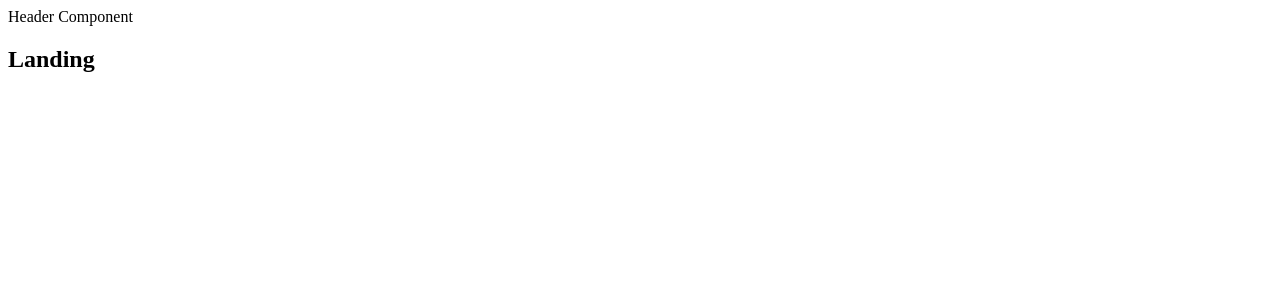
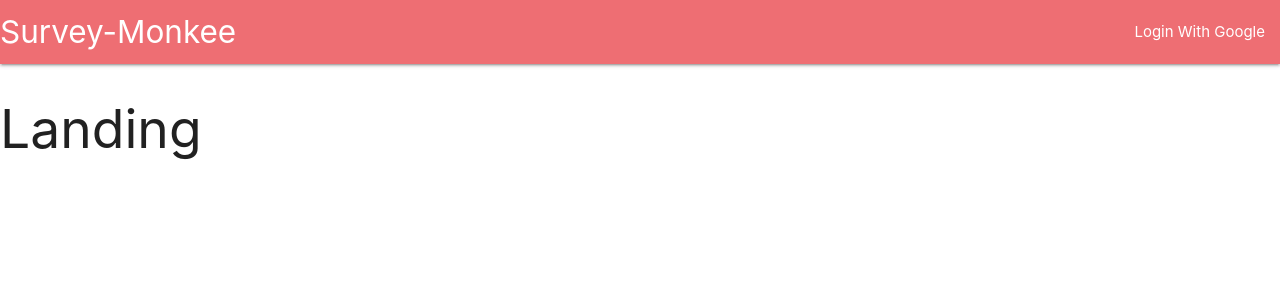
Before and after one commit to agdavid/survey-monkee, a React (Create React App) app in the folder client/: page / in a window 1280 px wide. Shown: the top 300 px of the page. Built offline with nearby package versions, Linux system fonts and the light colour scheme.

Commit message:
header design w materializecss

```diff
--- a/client/src/components/Header.js
+++ b/client/src/components/Header.js
@@ -2,7 +2,18 @@
 
 class Header extends Component {
   render() {
-    return <div>Header Component</div>;
+    return (
+      <nav>
+        <div className="nav-wrapper">
+          <a className="left brand-logo">Survey-Monkee</a>
+          <ul className="right">
+            <li>
+              <a>Login With Google</a>
+            </li>
+          </ul>
+        </div>
+      </nav>
+    );
   }
 }
 
--- a/client/src/index.js
+++ b/client/src/index.js
@@ -1,5 +1,6 @@
 // data layer control (Redux)
 
+import "materialize-css/dist/css/materialize.min.css";
 import React from "react";
 import ReactDOM from "react-dom";
 import { Provider } from "react-redux";
```
